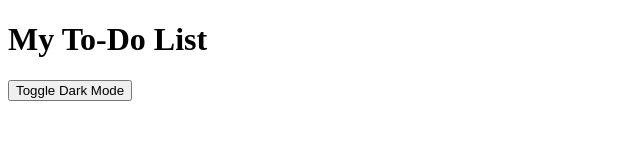
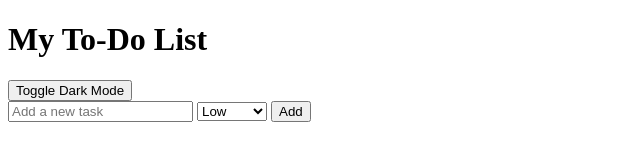
Before and after one commit to Mukdaniella/To-Do-App, a plain HTML site: page index.html in a window 1280 px wide. Shown: the whole page, without its empty margins (0-640 px from the left). Drawn offline with Linux system fonts and the light colour scheme.

Commit message:
i added task form

```diff
--- a/index.html
+++ b/index.html
@@ -16,5 +16,16 @@
                 Toggle Dark Mode
             </button>
         </div>
+         <form id="task-form" class="flex gap-2 mb-4">
+            <input type="text" id="task-input" class="flex-1 border rounded px-2 py-1 dark:bg-gray-700 dark:text-gray-100" placeholder="Add a new task" required>
+
+            <select id="task-priority" class="border rounded px-2 py-1 dark:bg-gray-700 dark:text-gray-100">
+                <option value="low">Low</option>
+                <option value="medium">Medium</option>
+                <option value="high">High</option>
+            </select>
+
+            <button type="submit" class="bg-blue-500 text-white px-4 py-1 rounded hover:bg-blue-600">Add</button>
+        </form>
 </body>
 </html>
```
